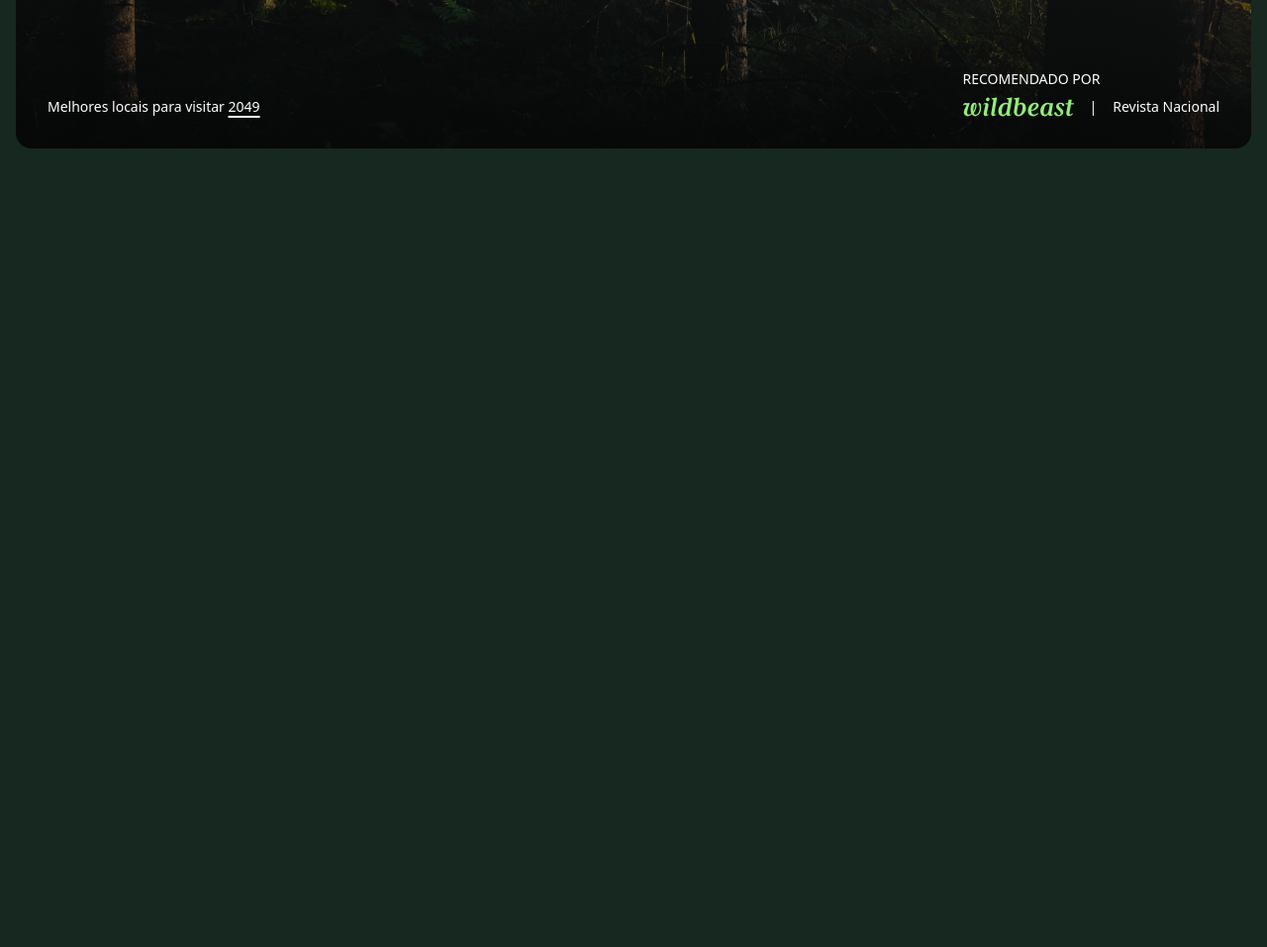
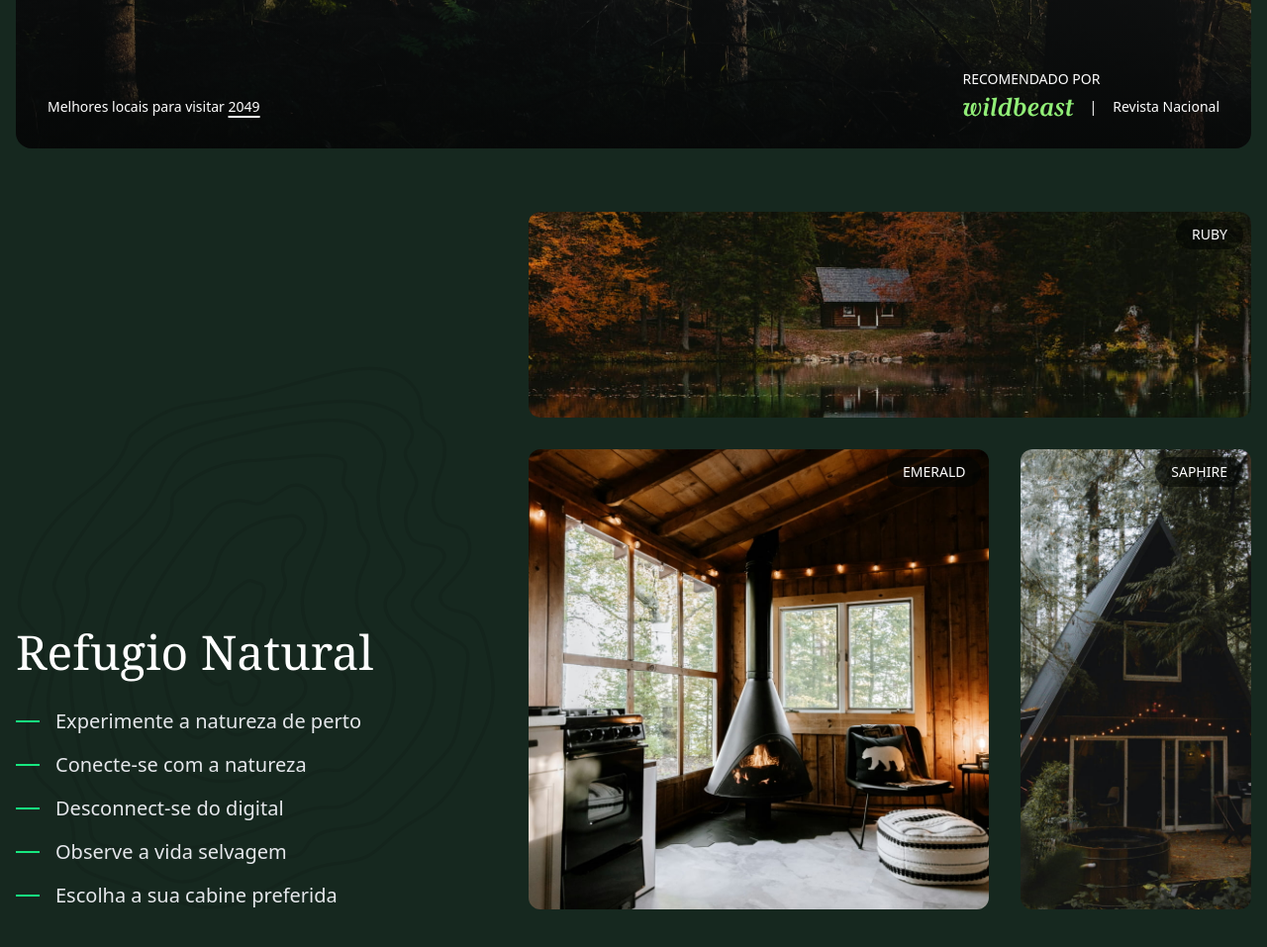
Before and after one commit to helitonns/forest, a website: page src/index.html in a window 1280 px wide. Shown: the part 597-1554 px from the top of the page at 99% size. Before the commit the page ends 800 px from the top, so only its background shows below. Drawn offline with Linux system fonts and the light colour scheme.

Commit message:
Acomodacoes

```diff
--- a/src/index.html
+++ b/src/index.html
@@ -58,5 +58,34 @@
       </div>
     </div>
   </main>
+
+  <!-- acomodacoes -->
+  <section id="acomodacoes" class="container pt-16 mb-12 sm:mb-16 grid lg:grid-cols-[2fr_3fr] gap-8">
+    <div class="content-end bg-[url('./img/padrao.svg')] bg-no-repeat bg-contain bg-left-bottom">
+      <h2 class="text-white mb-8 text-4xl font-serif lg:text-5xl">Refugio Natural</h2>
+      <ul class="text-gray-200 *:flex *:items-center *:gap-4 grid gap-4 sm:text-xl">
+        <li><span class="h-0.5 w-6 bg-verde-400 inline-block"></span>Experimente a natureza de perto</li>
+        <li><span class="h-0.5 w-6 bg-verde-400 inline-block"></span>Conecte-se com a natureza</li>
+        <li><span class="h-0.5 w-6 bg-verde-400 inline-block"></span>Desconnect-se do digital</li>
+        <li><span class="h-0.5 w-6 bg-verde-400 inline-block"></span>Observe a vida selvagem</li>
+        <li><span class="h-0.5 w-6 bg-verde-400 inline-block"></span>Escolha a sua cabine preferida</li>
+      </ul>
+    </div>
+
+    <div class="grid grid-cols-[2fr_1fr] gap-4 sm:gap-8">
+      <div class="col-span-full grid *:col-start-1 *:row-start-1">
+        <img class="h-52 w-full object-cover rounded-xl" src="./img/casa1.jpg" alt="Casa 1">
+        <span class="self-start justify-self-end m-2 uppercase text-white rounded-full bg-verde-950/60 px-4 py-2 text-sm/none">Ruby</span>
+      </div>
+      <div class="grid *:col-start-1 *:row-start-1">
+        <img class="size-full object-cover rounded-xl" src="./img/casa2.jpg" alt="Casa 2">
+        <span class="self-start justify-self-end m-2 uppercase text-white rounded-full bg-verde-950/60 px-4 py-2 text-sm/none">Emerald</span>
+      </div>
+      <div class="grid *:col-start-1 *:row-start-1">
+        <img class="size-full object-cover rounded-xl" src="./img/casa3.jpg" alt="Casa 3">
+        <span class="self-start justify-self-end m-2 uppercase text-white rounded-full bg-verde-950/60 px-4 py-2 text-sm/none">Saphire</span>
+      </div>
+    </div>
+  </section>
 </body>
 </html>
```
Also changed, not shown: src/output.css.
